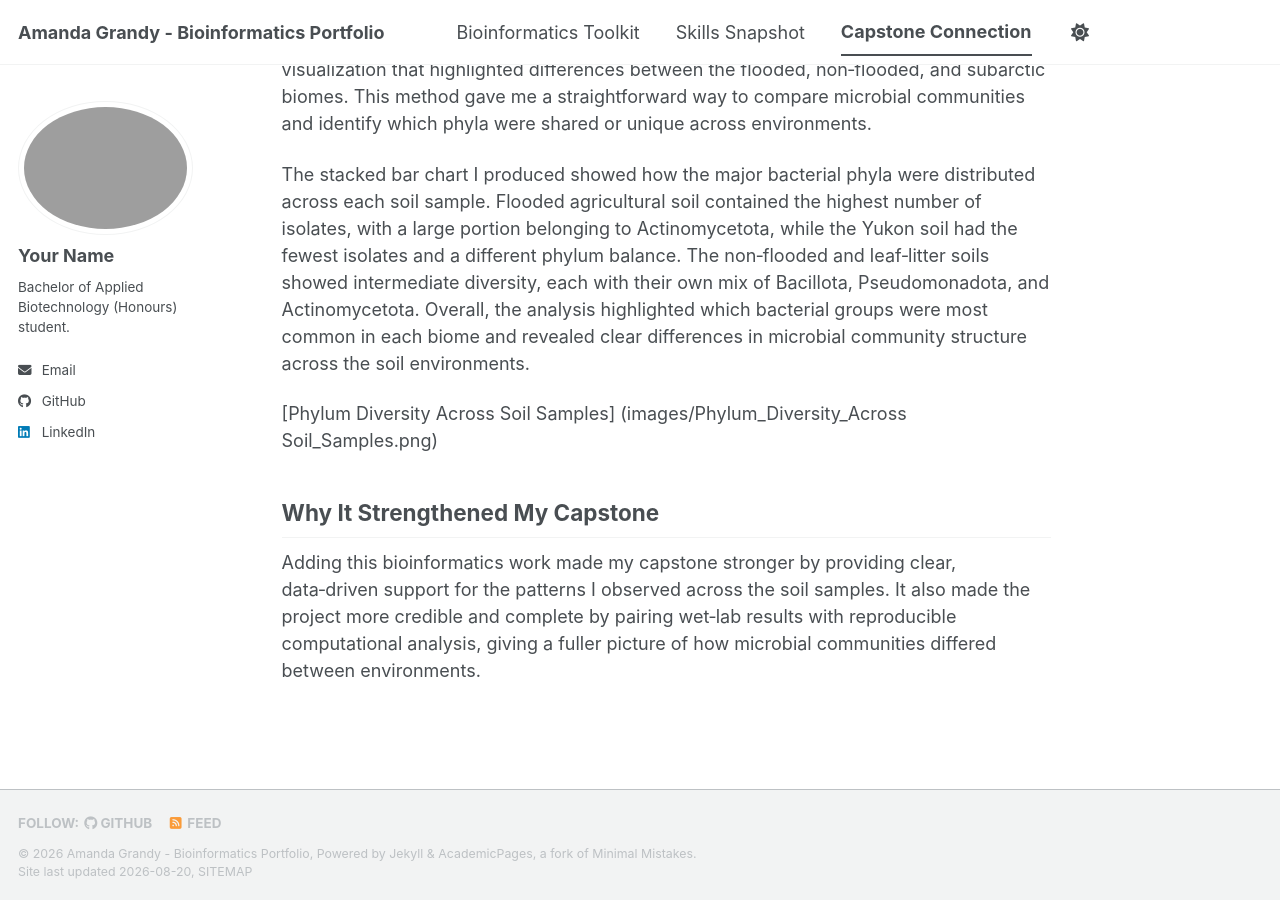
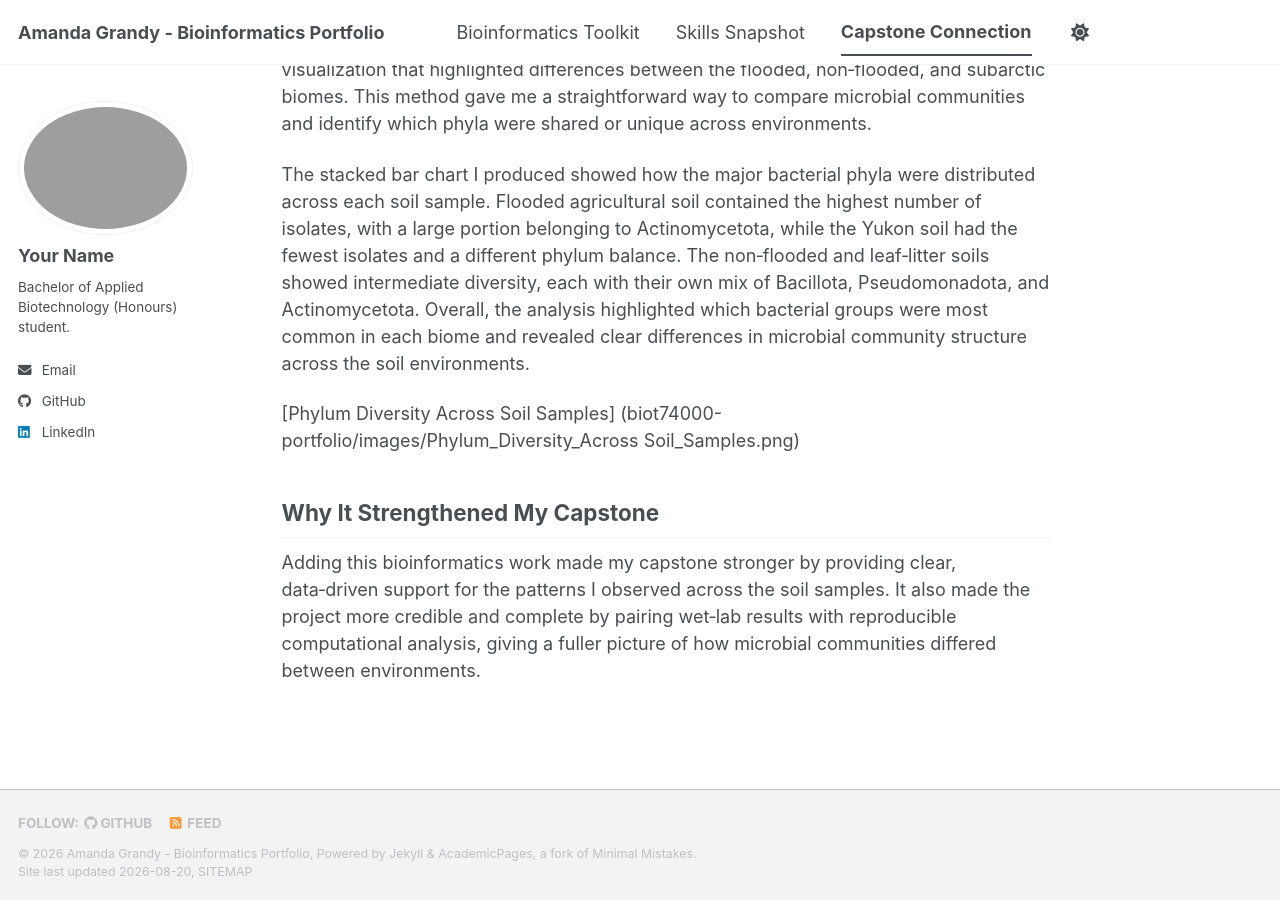
Before and after one commit to amandaegrandy-lamothe/biot74000-portfolio, a Jekyll site: the page built from _pages/capstone.md, in a window 1280 px wide and 900 px high, scrolled down 521 px. Built offline with Jekyll 4.4.1, drawn with Linux system fonts in a browser that asks for light colours; a script bundle is joined from its source files by our own code; library files that are not in the unit come from our copies; part of the change alters nothing that is shown.

Commit message:
Update capstone.md

```diff
--- a/_pages/capstone.md
+++ b/_pages/capstone.md
@@ -4,29 +4,6 @@ title: "Capstone Connection"
 author_profile: true
 ---
 
-<!--
-  ============================================================================
-  SECTION 4: CAPSTONE CONNECTION  (20 points)  |  Suggested length: 200–300 words
-  ============================================================================
-  A concise, professional summary of how you applied bioinformatics to your
-  capstone project. This draws from your Assignment 2 work — it is a
-  professional-context summary, NOT a repeat of the assignment.
-
-  INCLUDE:
-    - A 2–4 sentence description of your capstone project (assume a general
-      audience who is not in your program)
-    - The bioinformatics tool, dataset, or method you applied in Assignment 2,
-      and why it was relevant
-    - What you found or produced, described in plain language
-    - 1–2 sentences on how this bioinformatics component strengthened your capstone
-    - (Optional) embedded images or output figures — see the guide for how to
-      add an image
-
-  HOW TO EDIT:
-    - Replace the placeholder text below with your own.
-    - Delete these grey instruction notes before you submit.
-  ============================================================================
--->
 
 ## My Capstone Project
 
@@ -38,7 +15,7 @@ I used R to analyze my soil‑microbe dataset and create a stacked bar chart sho
 
 The stacked bar chart I produced showed how the major bacterial phyla were distributed across each soil sample. Flooded agricultural soil contained the highest number of isolates, with a large portion belonging to Actinomycetota, while the Yukon soil had the fewest isolates and a different phylum balance. The non‑flooded and leaf‑litter soils showed intermediate diversity, each with their own mix of Bacillota, Pseudomonadota, and Actinomycetota. Overall, the analysis highlighted which bacterial groups were most common in each biome and revealed clear differences in microbial community structure across the soil environments.
 
-[Phylum Diversity Across Soil Samples] (images/Phylum_Diversity_Across Soil_Samples.png)
+[Phylum Diversity Across Soil Samples] (biot74000-portfolio/images/Phylum_Diversity_Across Soil_Samples.png)
 
 
 ## Why It Strengthened My Capstone
```
